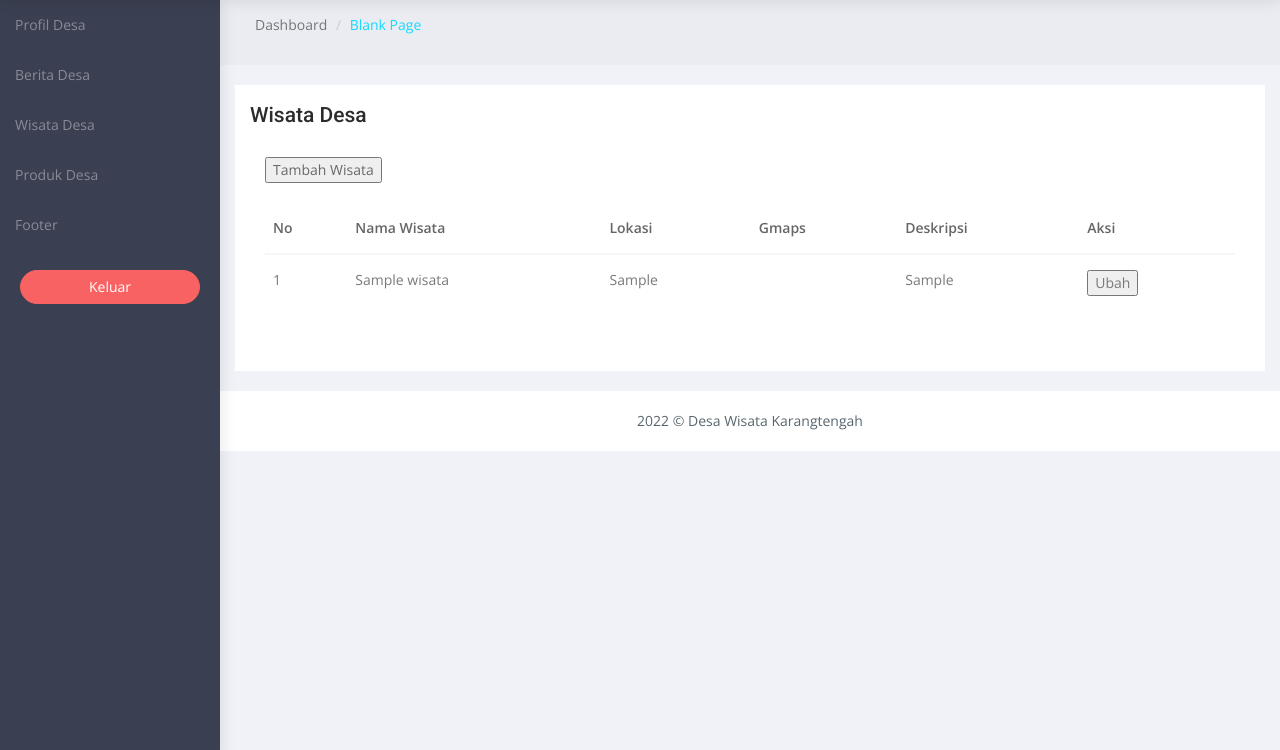
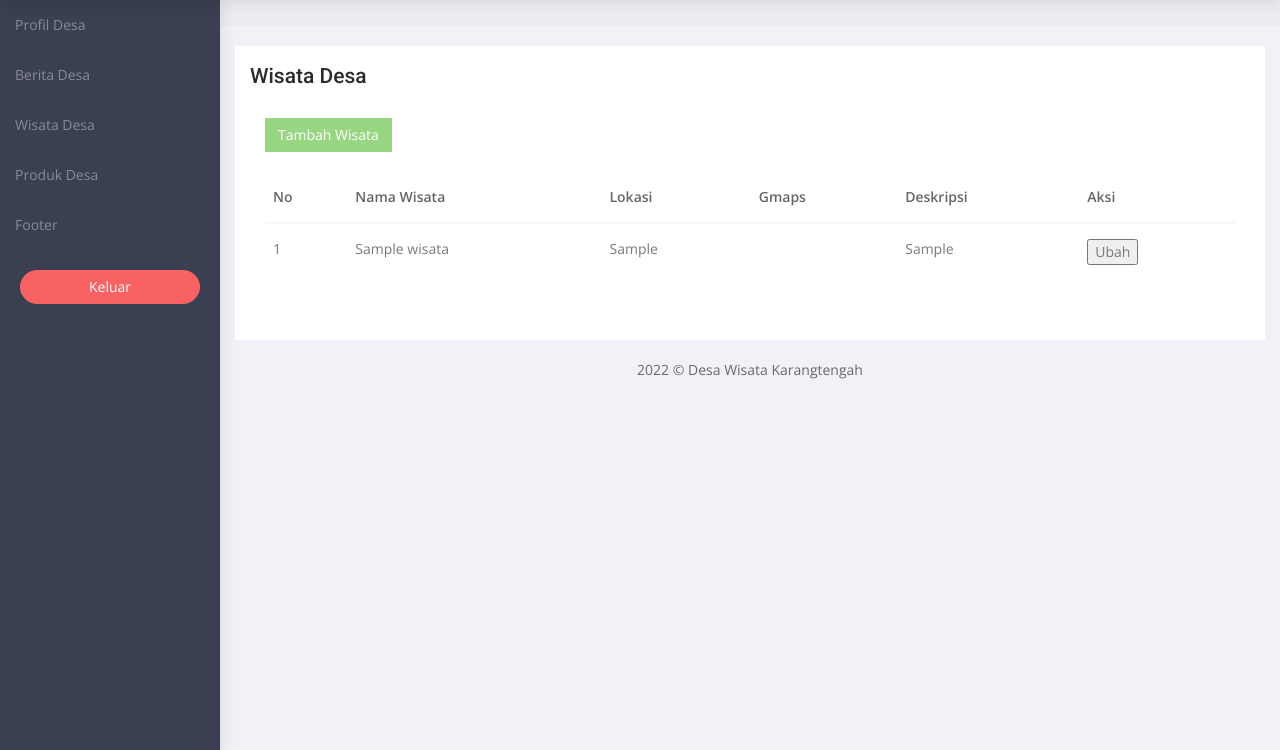
Before and after one commit to hudaputrasantosa/website-desawisata-karangtengah, a PHP site: page /admin/wisata-admin in a window 1280 px wide. Shown: the part 50-800 px from the top of the page. Run offline with PHP 8.4, Linux system fonts and the light colour scheme; the visitor is signed in with stand-in values (Sample User, id 1); tables that the repository leaves empty or names only in its code hold one stand-in row (values such as "Sample post"); data that the repository does not hold is empty.

Commit message:
up wisata-admin

```diff
--- a/admin/wisata-admin.php
+++ b/admin/wisata-admin.php
@@ -32,10 +32,7 @@
             <div class="row bg-title">
                <div class="col-lg-12">
 
-                  <ol class="breadcrumb">
-                     <li><a href="#">Dashboard</a></li>
-                     <li class="active">Blank Page</li>
-                  </ol>
+
                </div>
                <!-- /.col-lg-12 -->
             </div>
@@ -44,57 +41,8 @@
                <div class="col-md-12">
                   <div class="white-box">
                      <h3>Wisata Desa</h3>
-                     <!-- <form class="form-horizontal form-material">
-                        <div class="form-group">
-                           <label class="col-md-12">Full Name</label>
-                           <div class="col-md-12">
-                              <input type="text" placeholder="Johnathan Doe" class="form-control form-control-line">
-                           </div>
-                        </div>
-                        <div class="form-group">
-                           <label for="example-email" class="col-md-12">Email</label>
-                           <div class="col-md-12">
-                              <input type="email" placeholder="johnathan@admin.com" class="form-control form-control-line" name="example-email" id="example-email">
-                           </div>
-                        </div>
-                        <div class="form-group">
-                           <label class="col-md-12">Password</label>
-                           <div class="col-md-12">
-                              <input type="password" value="password" class="form-control form-control-line">
-                           </div>
-                        </div>
-                        <div class="form-group">
-                           <label class="col-md-12">Phone No</label>
-                           <div class="col-md-12">
-                              <input type="text" placeholder="123 456 7890" class="form-control form-control-line">
-                           </div>
-                        </div>
-                        <div class="form-group">
-                           <label class="col-md-12">Message</label>
-                           <div class="col-md-12">
-                              <textarea rows="5" class="form-control form-control-line"></textarea>
-                           </div>
-                        </div>
-                        <div class="form-group">
-                           <label class="col-sm-12">Select Country</label>
-                           <div class="col-sm-12">
-                              <select class="form-control form-control-line">
-                                 <option>London</option>
-                                 <option>India</option>
-                                 <option>Usa</option>
-                                 <option>Canada</option>
-                                 <option>Thailand</option>
-                              </select>
-                           </div>
-                        </div>
-                        <div class="form-group">
-                           <div class="col-sm-12">
-                              <button class="btn btn-success">Update Profile</button>
-                           </div>
-                        </div>
-                     </form> -->
                      <div class="white-box">
-                        <button>Tambah Wisata</button><br><br>
+                        <button class="btn btn-success">Tambah Wisata</button><br><br>
                         <div class="table-responsive">
                            <table class="table">
                               <thead>
@@ -112,7 +60,7 @@
                                  include '../admin/config.php';
                                  $no = 1;
                                  $getData = mysqli_query($konfigur, "SELECT * FROM wisata");
-             while ($row = mysqli_fetch_array($getData)) {?>
+                                 while ($row = mysqli_fetch_array($getData)) { ?>
                                     <tr>
                                        <td><?php echo $no++; ?></td>
                                        <td><?= $row['nama_wisata']; ?></td>
@@ -124,7 +72,8 @@
                                        </td>
 
                                     </tr>
-                                 </div><?php } mysqli_close($konfigur) ?>
+                        </div><?php }
+                                 mysqli_close($konfigur) ?>
                      </tbody>
                      </table>
                      </div>
@@ -137,7 +86,7 @@
             <!-- /.container-fluid -->
          </div>
          <!-- /#page-wrapper -->
-         <footer class="footer text-center"> 2022 &copy; Desa Wisata Karangtengah</a> </footer>
+         <footer class=" text-center"> 2022 &copy; Desa Wisata Karangtengah</a> </footer>
       </div>
       <!-- /#wrapper -->
       <!-- jQuery -->
```
Also changed, not shown: assets/img/beritaterkini/1658368214.jpeg (added), assets/img/sejarah/1658368131.jpeg (added). Lines whose indentation alone changed are shown as unchanged.
